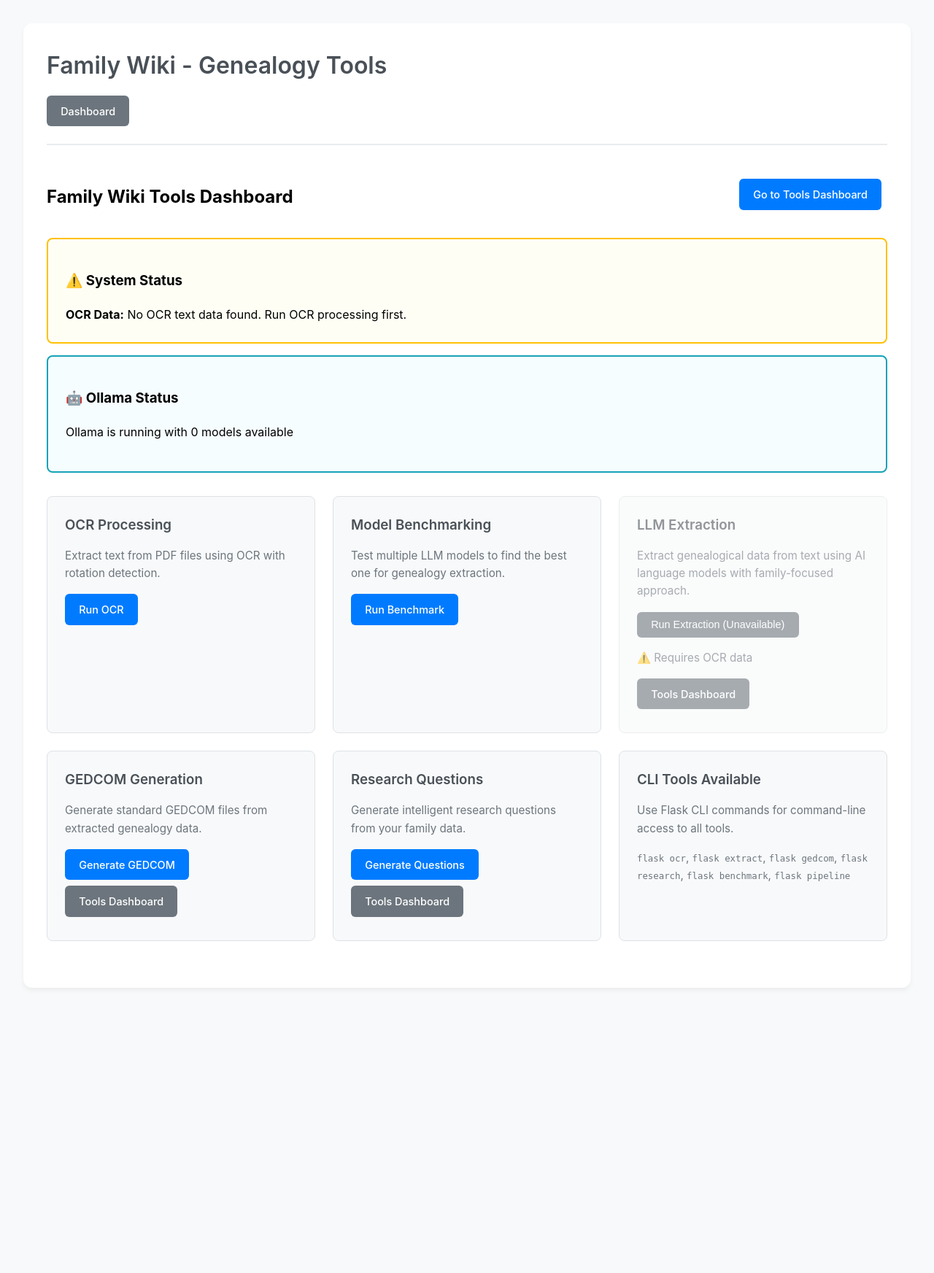
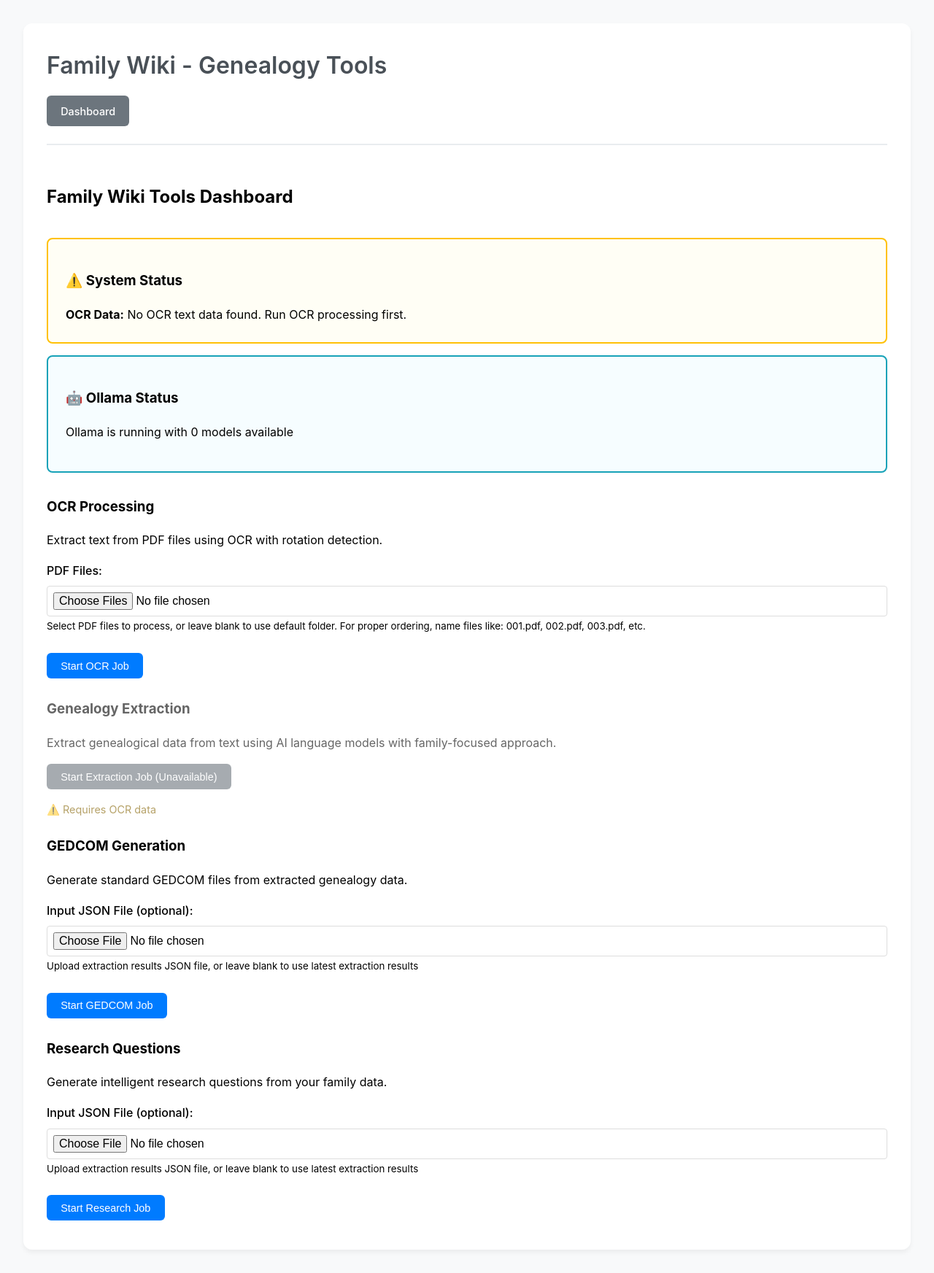
Before and after one commit to evz/family-wiki, a Flask app: page / in a window 1280 px wide. Shown: the whole page at 73% size. Before the commit the page ends 1290 px from the top, so only its background shows below. Run offline with Flask 3, Linux system fonts and the light colour scheme; data that the repository does not hold is empty; parts of the project's set-up code (start-up, migrations or seed data) failed here and were passed over.

Commit message:
Consolidate to one dashboard

```diff
--- a/templates/index.html
+++ b/templates/index.html
@@ -2,7 +2,6 @@
 {% block content %}
 <div style="display: flex; justify-content: space-between; align-items: center; margin-bottom: 1rem;">
     <h2>Family Wiki Tools Dashboard</h2>
-    <a href="{{ url_for('tools.dashboard') }}" class="btn btn-primary">Go to Tools Dashboard</a>
 </div>
 
 <!-- System Status Section -->
@@ -49,54 +48,70 @@
     {% endif %}
 </div>
 
-<div class="tool-grid">
-    <div class="tool-card">
+<!-- Job Input Forms -->
+<div class="job-forms">
+    <div class="form-section">
         <h3>OCR Processing</h3>
         <p>Extract text from PDF files using OCR with rotation detection.</p>
-        <a href="{{ url_for('tools.dashboard') }}#ocr" class="btn btn-primary">Run OCR</a>
+        <form method="POST" action="{{ url_for('tools.start_ocr') }}" enctype="multipart/form-data">
+            <div class="form-group">
+                <label for="pdf_files">PDF Files:</label>
+                <input type="file" id="pdf_files" name="pdf_files" multiple accept=".pdf">
+                <small>Select PDF files to process, or leave blank to use default folder. For proper ordering, name files like: 001.pdf, 002.pdf, 003.pdf, etc.</small>
+            </div>
+            <button type="submit" class="btn btn-primary">Start OCR Job</button>
+        </form>
     </div>
 
-    <div class="tool-card">
-        <h3>Model Benchmarking</h3>
-        <p>Test multiple LLM models to find the best one for genealogy extraction.</p>
-        <a href="{{ url_for('tools.dashboard') }}#benchmark" class="btn btn-primary">Run Benchmark</a>
-    </div>
-
-    <div class="tool-card{% if not system_status.extraction_ready %} tool-disabled{% endif %}">
-        <h3>LLM Extraction</h3>
+    <div class="form-section{% if not system_status.extraction_ready %} tool-disabled{% endif %}">
+        <h3>Genealogy Extraction</h3>
         <p>Extract genealogical data from text using AI language models with family-focused approach.</p>
         {% if system_status.extraction_ready %}
-            <a href="{{ url_for('tools.dashboard') }}#extraction" class="btn btn-primary">Run Extraction</a>
+            <form method="POST" action="{{ url_for('tools.start_extraction') }}" enctype="multipart/form-data">
+                <div class="form-group">
+                    <label for="text_file">Text File (optional):</label>
+                    <input type="file" id="text_file" name="text_file" accept=".txt">
+                    <small>Upload a text file to extract from, or leave blank to use latest OCR results</small>
+                </div>
+                <button type="submit" class="btn btn-primary">Start Extraction Job</button>
+            </form>
         {% else %}
-            <button class="btn btn-disabled" disabled title="Requires Ollama server and OCR data">Run Extraction (Unavailable)</button>
+            <div class="form-group">
+                <button class="btn btn-disabled" disabled title="Requires Ollama server and OCR data">Start Extraction Job (Unavailable)</button>
                 {% if not system_status.ollama.available %}
                     <p class="warning-text">⚠️ Requires Ollama server</p>
                 {% endif %}
                 {% if not system_status.text_data.available %}
                     <p class="warning-text">⚠️ Requires OCR data</p>
                 {% endif %}
+            </div>
         {% endif %}
-        <a href="{{ url_for('tools.dashboard') }}" class="btn btn-secondary">Tools Dashboard</a>
     </div>
 
-    <div class="tool-card">
+    <div class="form-section">
         <h3>GEDCOM Generation</h3>
         <p>Generate standard GEDCOM files from extracted genealogy data.</p>
-        <a href="{{ url_for('tools.dashboard') }}#gedcom" class="btn btn-primary">Generate GEDCOM</a>
-        <a href="{{ url_for('tools.dashboard') }}" class="btn btn-secondary">Tools Dashboard</a>
+        <form method="POST" action="{{ url_for('tools.start_gedcom') }}" enctype="multipart/form-data">
+            <div class="form-group">
+                <label for="gedcom_input_file">Input JSON File (optional):</label>
+                <input type="file" id="gedcom_input_file" name="input_file" accept=".json">
+                <small>Upload extraction results JSON file, or leave blank to use latest extraction results</small>
+            </div>
+            <button type="submit" class="btn btn-primary">Start GEDCOM Job</button>
+        </form>
     </div>
 
-    <div class="tool-card">
+    <div class="form-section">
         <h3>Research Questions</h3>
         <p>Generate intelligent research questions from your family data.</p>
-        <a href="{{ url_for('tools.dashboard') }}#research" class="btn btn-primary">Generate Questions</a>
-        <a href="{{ url_for('tools.dashboard') }}" class="btn btn-secondary">Tools Dashboard</a>
+        <form method="POST" action="{{ url_for('tools.start_research') }}" enctype="multipart/form-data">
+            <div class="form-group">
+                <label for="research_input_file">Input JSON File (optional):</label>
+                <input type="file" id="research_input_file" name="input_file" accept=".json">
+                <small>Upload extraction results JSON file, or leave blank to use latest extraction results</small>
             </div>
-
-    <div class="tool-card">
-        <h3>CLI Tools Available</h3>
-        <p>Use Flask CLI commands for command-line access to all tools.</p>
-        <p><code>flask ocr</code>, <code>flask extract</code>, <code>flask gedcom</code>, <code>flask research</code>, <code>flask benchmark</code>, <code>flask pipeline</code></p>
+            <button type="submit" class="btn btn-primary">Start Research Job</button>
+        </form>
     </div>
 </div>
 {% endblock %}
--- a/templates/tools/research_questions.html
+++ b/templates/tools/research_questions.html
@@ -6,7 +6,7 @@
     <div class="page-header">
         <h2>Research Questions</h2>
         <p>Generated research questions for genealogy investigation</p>
-        <a href="{{ url_for('tools.dashboard') }}" class="btn btn-secondary">← Back to Tools Dashboard</a>
+        <a href="{{ url_for('main.index') }}" class="btn btn-secondary">← Back to Dashboard</a>
     </div>
 
     <div class="task-info">
```
Also changed, not shown: templates/tools/dashboard.html (deleted, +0 -108 lines), tests/test_tools_blueprint.py (+0 -6 lines), web_app/blueprints/tools.py (+21 -28 lines). Lines whose indentation alone changed are shown as unchanged.
